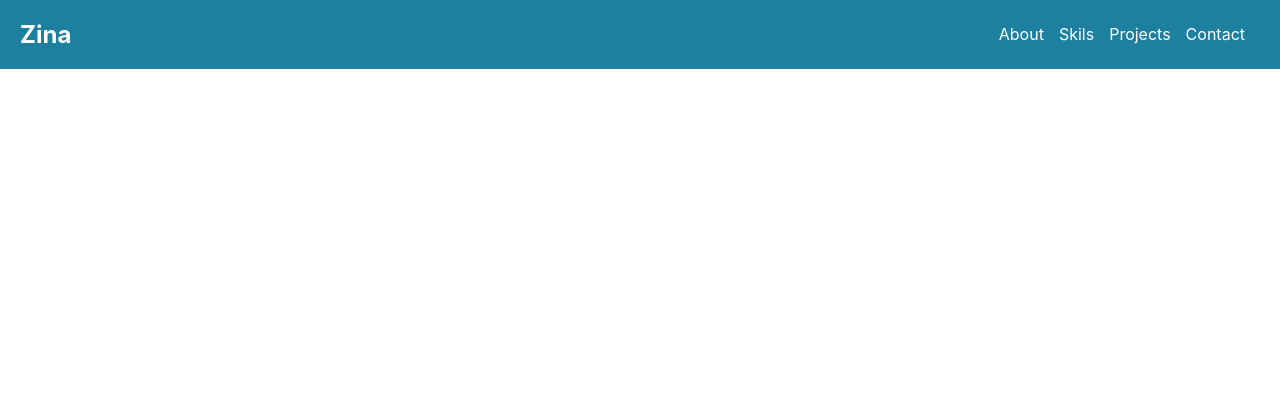
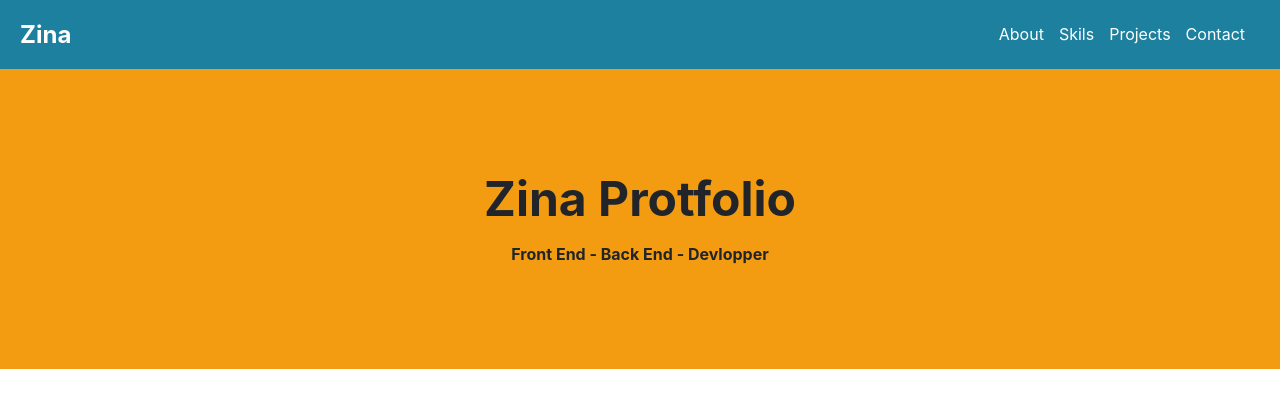
Before and after one commit to zinagithub/zina-portfolio, a React (Create React App) app: page / in a window 1280 px wide. Shown: the top 408 px of the page. Built offline with nearby package versions, Linux system fonts and the light colour scheme.

Commit message:
add Hero section

```diff
--- a/public/index.html
+++ b/public/index.html
@@ -2,9 +2,7 @@
 <html lang="en">
   <head>
     <meta charset="utf-8" />
-    <!--link rel="icon" href="%PUBLIC_URL%/favicon.ico" /-->
     <meta name="viewport" content="width=device-width, initial-scale=1" />
-    <meta name="theme-color" content="#000000" />
     <meta
       name="description"
       content="Web site created using create-react-app"
--- a/src/App.js
+++ b/src/App.js
@@ -1,11 +1,13 @@
 import React from 'react';
 //import './App.css';
-import Header from './components/header'
+import Header from './components/header';
+import Hero from './components/hero';
 
 function App() {
   return (
     <div className="App">
         <Header />
+        <Hero />
     </div>
   );
 }
--- /dev/null
+++ b/src/components/hero.css
@@ -0,0 +1,12 @@
+.hero {
+	color : #212529;
+	text-align: center;
+}
+.hero h1{
+	font-size: 3rem;
+	margin : 0;
+	padding-top: 100px;
+}
+.hero p {
+	font-weight: 700;
+}
--- /dev/null
+++ b/src/components/hero.js
@@ -0,0 +1,23 @@
+import React from 'react';
+import './hero.css'
+
+
+
+class Hero extends React.Component {
+
+  render() {
+  	const backHero = {
+  		backgroundColor : "#f39c12",
+  		height : '300px',
+  	}
+  	return (
+  		 <div className = 'hero' style= {backHero}>
+           <h1>Zina Protfolio</h1>
+           <p>Front End - Back End - Devlopper</p>
+  		 </div>
+ 		);
+  }
+
+}
+
+export default Hero;
--- a/src/components/navigation.css
+++ b/src/components/navigation.css
@@ -3,8 +3,8 @@ nav {
 	background-color: #1d809f;
 	display : flex;
 	justify-content: space-between;
+	padding-left: 20px;
 	padding-right: 20px;
-	padding-left: 20px;
 }
 nav ul {
 	list-style: none;
--- a/src/components/navigation.js
+++ b/src/components/navigation.js
@@ -4,14 +4,17 @@ import './navigation.css'
 class Navigation extends React.Component {
 
   render() {
+  	const arrLinks = ['About','Skils','Projects','Contact'];
+    const displayLinks = arrLinks.map((val, i) => {
+    	return <li key = {i}><a href = {'#' + val} >{val}</a></li>
+    }
+
+    );
   	return (
   		 <nav>
   		    <h1 className = 'logo'>Zina</h1>
             <ul>
-            	<li><a href = '#'>About</a></li>
-            	<li><a href = '#'>Skils</a></li>
-            	<li><a href = '#'>Projects</a></li>
-            	<li><a href = '#'>Contact</a></li>
+            	{displayLinks}
             </ul>
          </nav>
   		);
--- a/src/index.css
+++ b/src/index.css
@@ -1,7 +1,7 @@
 body {
   margin: 0;
   padding : 0;
-  box-sizing: border-box;
+  /*box-sizing: border-box;*/
   font-family: -apple-system, BlinkMacSystemFont, "Segoe UI", "Roboto", "Oxygen",
     "Ubuntu", "Cantarell", "Fira Sans", "Droid Sans", "Helvetica Neue",
     sans-serif;
```
